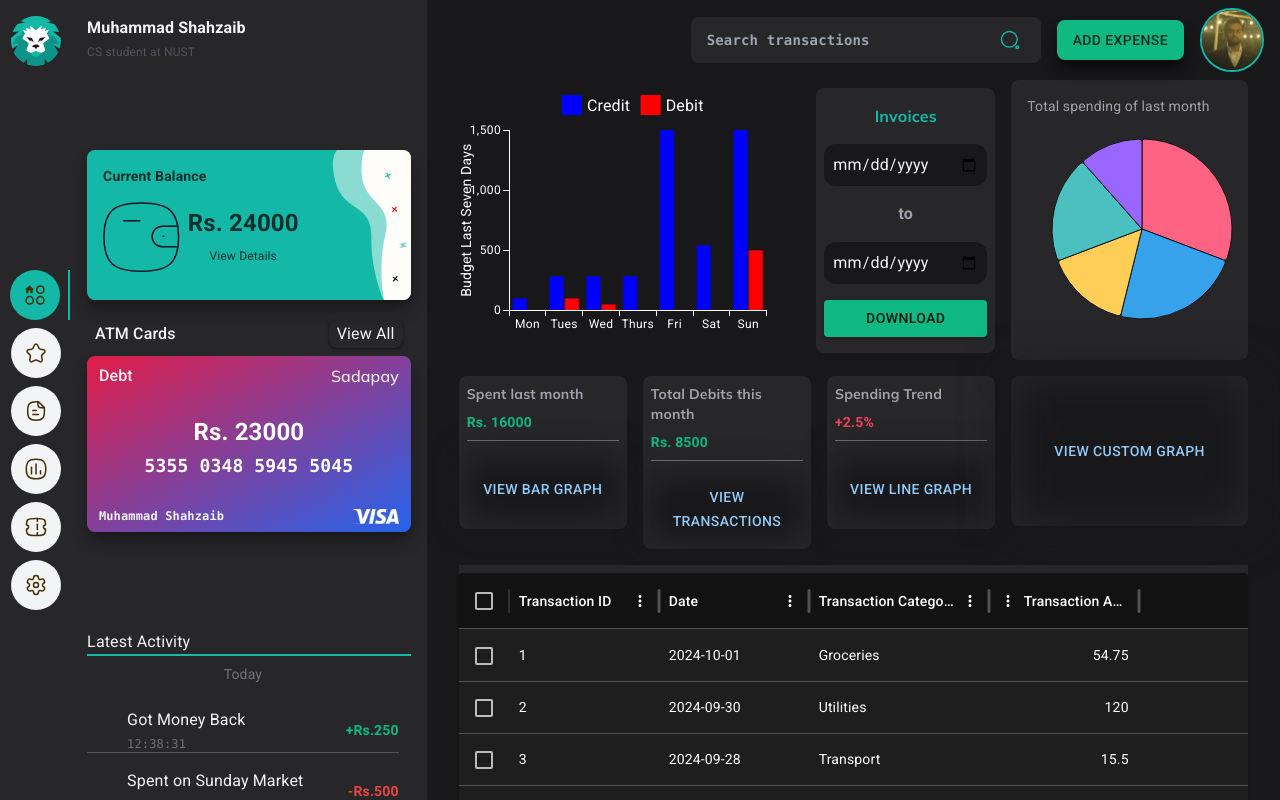
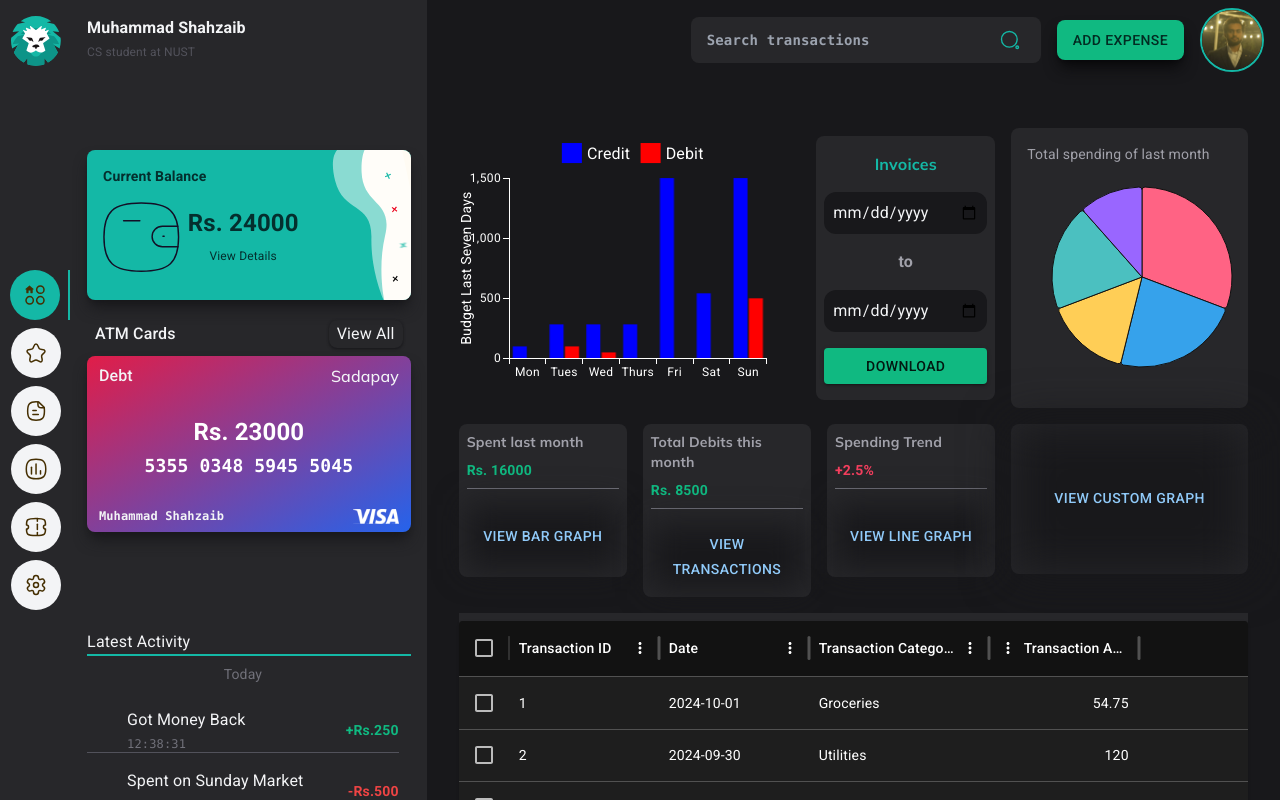
Before and after one commit to Muhammad-Shah-zaib/expense-tracker-frontend, a React (Vite) app: page /home in a window 1280 px wide. Built offline with nearby package versions, Linux system fonts and the light colour scheme; a web font is replaced by a local one.

Commit message:
fixed bug of height in charts

```diff
--- a/src/components/charts/Charts.tsx
+++ b/src/components/charts/Charts.tsx
@@ -25,7 +25,7 @@ const Charts = () => {
   return (
     <div className={`w-full h-[100vh] overflow-auto`}>
       <div
-        className={`flex flex-col items-center justify-center gap-4 px-8 w-full max-h-[115vh]`}
+        className={`flex flex-col items-center justify-center gap-4 px-8 h-md:mb-8 w-full max-h-[115vh] h-md:h-[120vh]`}
       >
         <div className={`w-full flex gap-4`}>
           <div className={`w-[70%] h-full flex flex-col gap-4`}>
```
